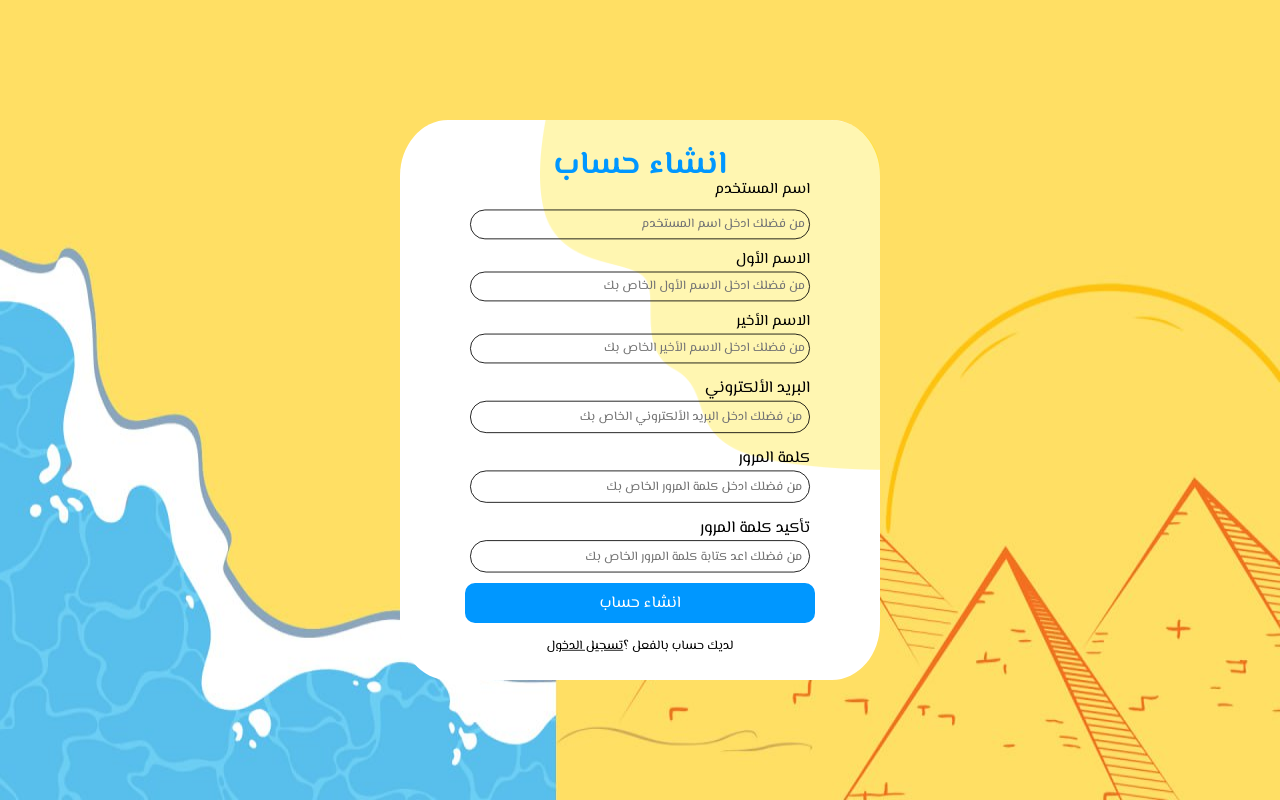
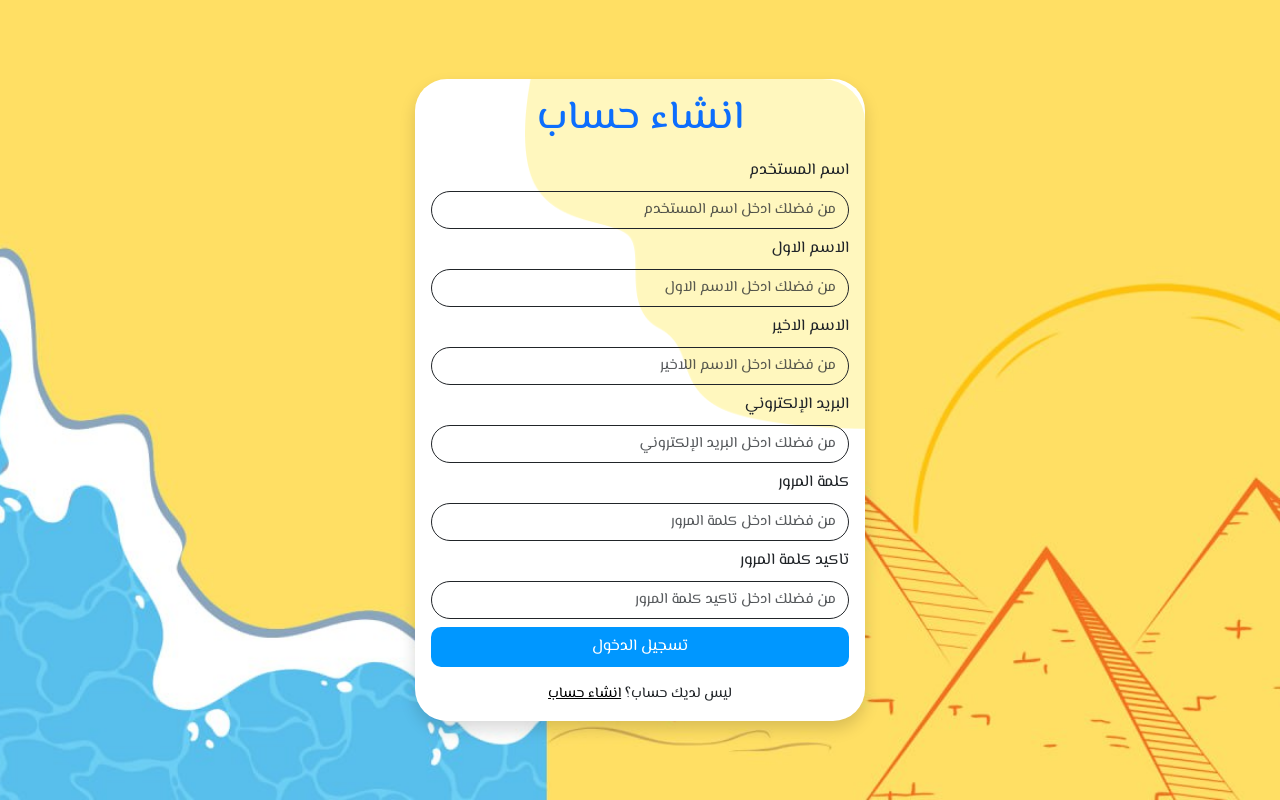
Before and after one commit to Joe-Elkilani/TravelSite, a plain HTML site: page signup.html in a window 1280 px wide. Drawn offline with Linux system fonts and the light colour scheme.

Commit message:
Editting

```diff
--- a/assets/css/login.css
+++ b/assets/css/login.css
@@ -1,125 +1,47 @@
-*{
-    font-family:"El Messiri";
-    direction: rtl;
-    padding: 0;
-    margin: 0;
-    box-sizing: border-box;
+* {
+  font-family: "El Messiri", sans-serif;
+  padding: 0;
+  margin: 0;
+  box-sizing: border-box;
 }
-body{
-    display: flex;
-    justify-content: center;
-    align-items: center;
-    height: 100vh;
-    background:url("../../public/imgs/background2.jpg");
-    background-size: 100% 100%;
+
+body {
+  background: url(../../public/imgs/background2.jpg) no-repeat center center fixed;
+  background-size: cover;
 }
-.decore{
-    position: absolute;
-    height: 350px;
-    opacity: 0.3;
-    border-top-right-radius: 43px;
+
+.form {
+  border-radius: 2rem;
+  transition: 0.3s;
+  width: 450px;
 }
-.form{
-    width: 480px;
-    height: 380px;
-    background-color: rgb(255, 255, 255);
-    border-radius:48px;
-    transition: 0.3s;
+
+input::placeholder {
+  font-size: 15px;
 }
-.wholetalkingandinfogettingpart{
-    margin-top: -50px;
-    scale: 0.85;
+
+input:focus {
+  border: 2px dashed #0097ff !important;
+  outline: none;
 }
-.usernamepart{
-    font-size: 18px;
-    position: relative;
-    right: 40px;
-    display: flex;
-    flex-wrap: wrap;
-    top: 50px;
-    width: 400px;
-    gap: 10px;
-    color: black;
+
+button{
+    background-color:#0097ff;
+    height: 40px;
+    border-radius: 10px;
+    transition: background 0.3s;
+    cursor: pointer;
 }
-.namesandusernamepartwhole input{
-    width: 550px;
-    height: 35px;
-    font-size: 15px;
-    padding: 2px 5px;
-    border-radius: 5px;
-    border: 1px solid black;
-    color: black;
-    background-color: transparent;
-    border-radius: 20px;
+
+button:hover {
+  background:#5ebfff;
 }
-input::placeholder{
-    font-size: 15px;
+
+.decore {
+  height: 350px;
+  border-top-right-radius: 43px;
 }
-input:focus{
-    outline: none;
-    transition: 0.1s;
-    border: 2px dashed #0097ff;
+
+.alreadyhad {
+  font-size: 0.9rem;
 }
-.header{
-    position: relative;
-    display: flex;
-    top: 20px;
-    color: #0097ff;
-    justify-self: center;
-}
-.eamilandpasswordpartwhole{
-    font-size: 19px;
-    position: relative;
-    right: 40px;
-    display: flex;
-    flex-wrap: wrap;
-    top: 75px;
-    width: 400px;
-    gap: 15px;
-    color: black;
-}
-.eamilandpasswordpartwhole input{
-    width: 400px;
-    height: 38px;
-    font-size: 18px;
-    padding: 4px 8px;
-    border-radius: 5px;
-    border: 1px solid;
-    border-radius: 20px;
-    background: transparent;
-}
-.eamilandpasswordpartwhole input:focus{
-    outline: none;
-    transition: 0.1s;
-    border: 2px dashed #0097ff;
-}
-form > a{
-    color: white;
-    background-color:#0097ff;
-    border:none;
-    width: 350px;
-    height: 40px;
-    display: flex;
-    justify-self: center;
-    justify-content: center;
-    align-items: center;
-    top: 40px;
-    position: relative;
-    border-radius: 10px;
-    transition: 0.3s;
-    cursor: pointer;
-    text-decoration: none;
-}
-form > a:hover{
-    background-color:#5ebfff;
-}
-.alreadyhad{
-    display: flex;
-    justify-self: center;
-    position: relative;
-    top: 150px;
-    font-size: 15px;
-}
-.alreadyhad a{
-    color: rgb(0, 0, 0);
-}
--- a/assets/css/signup.css
+++ b/assets/css/signup.css
@@ -1,142 +1,47 @@
-*{
-    font-family:"El Messiri";
-    direction: rtl;
-    padding: 0;
-    margin: 0;
-    box-sizing: border-box;
+* {
+  font-family: "El Messiri", sans-serif;
+  padding: 0;
+  margin: 0;
+  box-sizing: border-box;
 }
-body{
-    display: flex;
-    justify-content: center;
-    align-items: center;
-    height: 100vh;
-    background:url(../../public/imgs/background.jpg);
-    background-size: 100% 100%;
+
+body {
+  background: url(../../public/imgs/background.jpg) no-repeat center center fixed;
+  background-size: cover;
 }
-.decore{
-    position: absolute;
-    height: 350px;
-    opacity: 0.3;
-    border-top-right-radius: 50px;
+
+.form {
+  border-radius: 2rem;
+  transition: 0.3s;
+  width: 450px;
 }
-.form{
-    width: 480px;
-    height: 560px;
-    background-color: rgb(255, 255, 255);
-    border-radius:10%;
-    transition: 0.3s;
+
+input::placeholder {
+  font-size: 15px;
 }
-.wholetalkingandinfogettingpart{
-    margin-top: -70px;
-    scale: 0.85;
+
+input:focus {
+  border: 2px dashed #0097ff !important;
+  outline: none;
 }
-.usernamepart{
-    font-size: 18px;
-    position: relative;
-    right: 40px;
-    display: flex;
-    flex-wrap: wrap;
-    top: 50px;
-    width: 400px;
-    gap: 10px;
-    color: black;
+
+button{
+    background-color:#0097ff;
+    height: 40px;
+    border-radius: 10px;
+    transition: background 0.3s;
+    cursor: pointer;
 }
-.namesandusernamepartwhole input{
-    width: 550px;
-    height: 35px;
-    font-size: 15px;
-    padding: 2px 5px;
-    border-radius: 5px;
-    border: 1px solid black;
-    color: black;
-    background-color: transparent;
-    border-radius: 20px;
+
+button:hover {
+  background:#5ebfff;
 }
-input::placeholder{
-    font-size: 15px;
+
+.decore {
+  height: 350px;
+  border-top-right-radius: 43px;
 }
-input:focus{
-    outline: none;
-    transition: 0.1s;
-    border: 2px dashed #0097ff;
+
+.alreadyhad {
+  font-size: 0.9rem;
 }
-.header{
-    position: relative;
-    display: flex;
-    top: 20px;
-    color: #0097ff;
-    justify-self: center;
-}
-.namespart{
-    position: relative;
-    top: 60px;
-    right: 40px;
-    font-size: 18px;
-    display: flex;
-    gap: 10px;
-    flex-wrap: wrap;
-    gap:10px;
-    color: black;
-}
-.namespart div{
-    display: flex;
-    flex-wrap: wrap;
-    width: 400px;
-}
-.eamilandpasswordpartwhole{
-    font-size: 19px;
-    position: relative;
-    right: 40px;
-    display: flex;
-    flex-wrap: wrap;
-    top: 75px;
-    width: 400px;
-    gap: 15px;
-    color: black;
-}
-.eamilandpasswordpartwhole input{
-    width: 400px;
-    height: 38px;
-    font-size: 18px;
-    padding: 4px 8px;
-    border-radius: 5px;
-    border: 1px solid black;
-    color: #000;
-    border-radius: 20px;
-    background: transparent;
-}
-.eamilandpasswordpartwhole input:focus{
-    outline: none;
-    transition: 0.1s;
-    border: 2px dashed #0097ff;
-}
-form > a{
-    color: white;
-    background-color:#0097ff;
-    border:none;
-    width: 350px;
-    height: 40px;
-    display: flex;
-    justify-self: center;
-    justify-content: center;
-    align-items: center;
-    top: 20px;
-    position: relative;
-    border-radius: 10px;
-    transition: 0.3s;
-    cursor: pointer;
-    text-decoration: none;
-}
-form > a:hover{
-    background-color:#5ebfff;
-}
-.alreadyhad{
-    display: flex;
-    justify-self: center;
-    position: relative;
-    top: 150px;
-    font-size: 15px;
-}
-.alreadyhad a{
-    color: rgb(0, 0, 0);
-}
--- a/assets/css/style.css
+++ b/assets/css/style.css
@@ -470,8 +470,8 @@ section .portfolio .text .follow {
 
 /* Trips */
 .trips .addtravel button {
-    border: 3px dashed var(--text-color);
-    color: var(--text-color);
+    border: 3px dashed var(--main-color);
+    color: var(--main-color);
     background: transparent;
     width: 70px;
     height: 70px;
--- /dev/null
+++ b/assets/js/signup.js
@@ -0,0 +1,60 @@
+let username = document.getElementById("username");
+let firstName = document.getElementById("firstName");
+let lastName = document.getElementById("lastName");
+let useremail = document.getElementById("useremail");
+let userpassword = document.getElementById("userpassword");
+let reuserpassword = document.getElementById("reuserpassword");
+
+// Show alert function
+function showAlert(message, type = "success") {
+    const alertBox = document.getElementById("alertBox");
+    alertBox.innerHTML = `
+        <div class="alert alert-${type}" role="alert">
+            ${message}
+        </div>
+        `;
+
+    setTimeout(() => {
+        alertBox.innerHTML = "";
+    }, 3000);
+}
+function signup() {
+    let uName = username.value.trim();
+    let fName = firstName.value.trim();
+    let lName = lastName.value.trim();
+    let uEmail = useremail.value.trim();
+    let uPassword = userpassword.value.trim();
+    let reUPassword = reuserpassword.value.trim();
+
+    if (!uName || !fName || !lName || !uEmail || !uPassword || !reUPassword) {
+        showAlert("جميع الحقول مطلوبة", "danger");
+        return;
+    }
+
+    if (uPassword !== reUPassword) {
+        showAlert("كلمة المرور غير متطابقة", "danger");
+        return;
+    }
+
+    let users = JSON.parse(localStorage.getItem("users")) || [];
+
+    if (users.some(user => user.email === uEmail)) {
+        showAlert("البريد الإلكتروني مستخدم بالفعل", "danger");
+        return;
+    }
+
+    let newUser = {
+        username: uName,
+        firstName: fName,
+        lastName: lName,
+        email: uEmail,
+        password: uPassword
+    };
+
+    users.push(newUser);
+    localStorage.setItem("users", JSON.stringify(users));
+    showAlert("تم إنشاء الحساب بنجاح", "success");
+    setTimeout(() => {
+        window.location.href = "login.html";
+    }, 3000);
+}
--- a/signup.html
+++ b/signup.html
@@ -1,56 +1,75 @@
 <!DOCTYPE html>
-<html lang="en">
+<html lang="ar" dir="rtl">
 <head>
-    <meta charset="UTF-8">
-    <meta name="viewport" content="width=device-width, initial-scale=1.0">
-    <title>Sign In</title>
-    <link rel="preconnect" href="https://fonts.googleapis.com">
-<link rel="preconnect" href="https://fonts.gstatic.com" crossorigin>
-<link href="https://fonts.googleapis.com/css2?family=El+Messiri:wght@400..700&display=swap" rel="stylesheet">
-    <link rel="stylesheet" href="assets/css/signup.css">
+  <meta charset="UTF-8" />
+  <meta name="viewport" content="width=device-width, initial-scale=1.0" />
+  <title>إنشاء حساب</title>
+  <!-- خط El Messiri -->
+  <link rel="preconnect" href="https://fonts.googleapis.com" />
+  <link rel="preconnect" href="https://fonts.gstatic.com" crossorigin />
+  <link href="https://fonts.googleapis.com/css2?family=El+Messiri:wght@400..700&display=swap" rel="stylesheet" />
+  <!-- Bootstrap RTL -->
+  <link rel="stylesheet" href="assets/css/bootstrap.rtl.min.css" />
+  <!-- CSS الخاص -->
+  <link rel="stylesheet" href="assets/css/signup.css" />
 </head>
 <body>
-    <form class="form">
-        <img src="../imgs/Decore.png" alt="" class="decore">
-        <div class="header">
-            <h1>انشاء حساب</h1>
+
+  <section class="d-flex justify-content-center align-items-center min-vh-100">
+    <form class="form bg-white shadow position-relative p-3">
+      <img src="public/imgs/Decore.png" alt="" class="decore opacity-25 position-absolute top-0 start-0 z-1" />
+
+      <div class="position-relative z-3">
+        <div class="text-center mb-3">
+          <h1 class="text-primary">انشاء حساب</h1>
         </div>
-        <div class="wholetalkingandinfogettingpart">
-            <div class="namesandusernamepartwhole">
-                <div class="usernamepart">
-                    <Label>اسم المستخدم</Label>
-                    <input type="text" placeholder="من فضلك ادخل اسم المستخدم">
-                </div>
-                <div class="namespart">
-                    <div class="firstnamepart">
-                        <Label>الاسم الأول</Label>
-                        <input type="text" placeholder="من فضلك ادخل الاسم الأول الخاص بك">
-                    </div>
-                    <div class="lastnamepasrt">
-                        <Label>الاسم الأخير</Label>
-                        <input type="text" placeholder="من فضلك ادخل الاسم الأخير الخاص بك">
-                    </div>
-                </div>
-            </div>
-            <div class="eamilandpasswordpartwhole">
-                <div class="emailpart">
-                    <Label>البريد الألكتروني</Label>
-                    <input type="email" placeholder="من فضلك ادخل البريد الألكتروني الخاص بك">
-                </div>
-                <div class="passwordpart">
-                    <Label>كلمة المرور</Label>
-                    <input type="password" placeholder="من فضلك ادخل كلمة المرور الخاص بك">
-                </div>
-                <div class="passwordconfirmationpart">
-                    <Label>تأكيد كلمة المرور</Label>
-                    <input type="password" placeholder="من فضلك اعد كتابة كلمة المرور الخاص بك">
-                </div>
-            </div>
-            <div class="alreadyhad">
-                <label>لديك حساب بالفعل ؟<a href="login.html">تسجيل الدخول</a></label>
-            </div>
+
+        <div class="mb-2">
+          <label for="username" class="form-label">اسم المستخدم</label>
+          <input type="text" id="username" name="username" class="form-control rounded-pill bg-transparent border-dark"
+            placeholder="من فضلك ادخل اسم المستخدم" />
         </div>
-        <a href="index.html">انشاء حساب</a>
+        <div class="mb-2">
+          <label for="firstName" class="form-label">الاسم الاول</label>
+          <input type="text" id="firstName" name="firstName" class="form-control rounded-pill bg-transparent border-dark"
+            placeholder="من فضلك ادخل الاسم الاول" />
+        </div>
+        <div class="mb-2">
+          <label for="lastName" class="form-label">الاسم الاخير</label>
+          <input type="text" id="lastName" name="lastName" class="form-control rounded-pill bg-transparent border-dark"
+            placeholder="من فضلك ادخل الاسم اللاخير" />
+        </div>
+
+        <div class="mb-2">
+          <label for="useremail" class="form-label">البريد الإلكتروني</label>
+          <input type="email" id="useremail" name="useremail" class="form-control text-start rounded-pill bg-transparent border-dark"
+            placeholder="من فضلك ادخل البريد الإلكتروني" />
+        </div>
+
+        <div class="mb-2">
+          <label for="userpassword" class="form-label">كلمة المرور</label>
+          <input type="password" id="userpassword" name="userpassword" class="form-control rounded-pill bg-transparent border-dark"
+            placeholder="من فضلك ادخل كلمة المرور" />
+        </div>
+        <div class="mb-2">
+          <label for="reuserpassword" class="form-label">تاكيد كلمة المرور</label>
+          <input type="password" id="reuserpassword" name="reuserpassword" class="form-control rounded-pill bg-transparent border-dark"
+            placeholder="من فضلك ادخل تاكيد كلمة المرور" />
+        </div>
+
+        <button type="button" id="loginbtn" onclick="signup()" class="border-0 text-white w-100">
+          تسجيل الدخول
+        </button>
+
+        <div id="alertBox" class="mt-3"></div>
+
+        <div class="alreadyhad text-center mt-3">
+          <span>ليس لديك حساب؟ <a href="login.html" class="text-black">انشاء حساب</a></span>
+        </div>
+      </div>
     </form>
+  </section>
+
+  <script src="assets/js/signup.js"></script>
 </body>
 </html>
```
Also changed, not shown: assets/js/login.js (added, +45 -0 lines), assets/js/script.js (+16 -0 lines), index.html (+2 -2 lines), login.html (+47 -33 lines).
